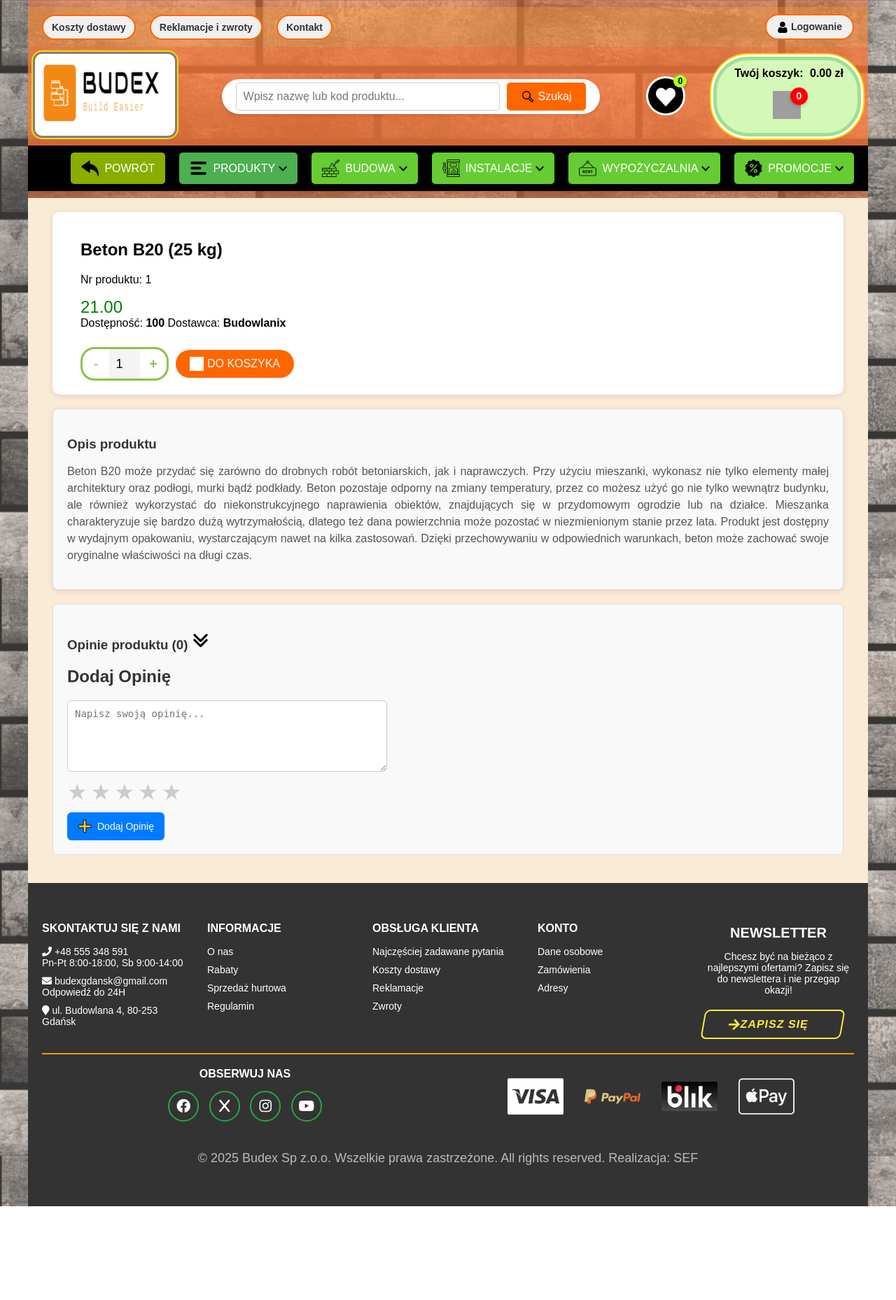
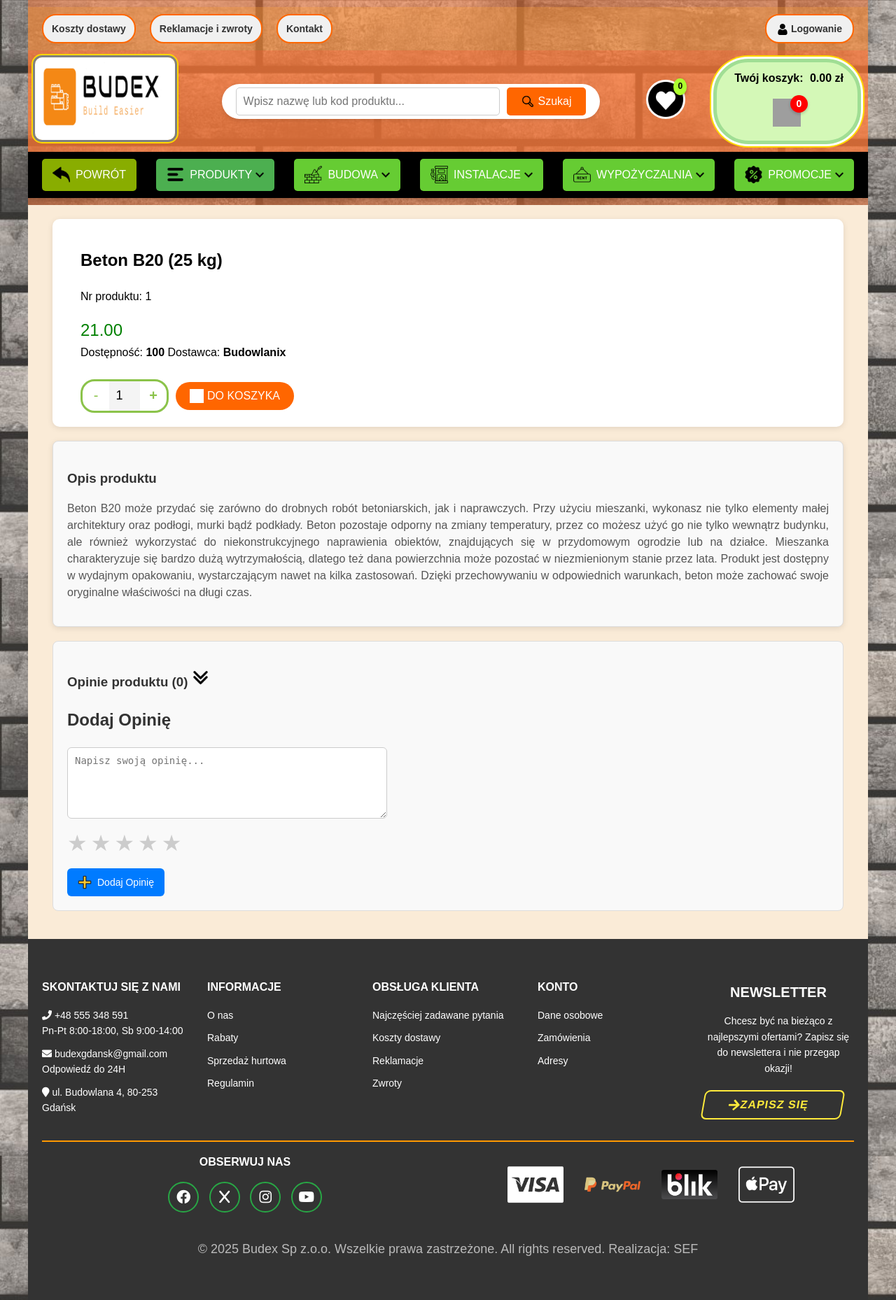
Before and after one commit to Szymon-Stefanski/Building_Rental_Store_Website, a PHP site: page /projekt_byt/Store/product.php?id=1 in a window 1280 px wide. Shown: the whole page at 70% size. Before the commit the page ends 1724 px from the top, so only its background shows below. Run offline with PHP 8.4, Linux system fonts and the light colour scheme; data comes from the database, SQL or seed files in the repository; data that the repository does not hold is empty; grey boxes are pictures that could not be loaded.

Commit message:
Update style_product.css

```diff
--- a/projekt_byt/Style/style_product.css
+++ b/projekt_byt/Style/style_product.css
@@ -1,10 +1,11 @@
 /* Podstawowe style */
 body {
-  font-family: Arial, sans-serif;
+  font-family: Arial;
+  line-height: 1.6;
   margin: 0;
   padding: 0;
-  box-sizing: border-box;
-  background-color: #f8f8f8;
+  min-height: 100vh;
+  overflow-x: hidden;
 
 
   background-image: url("../Image/Icon/brickwallpaper.png");
@@ -757,8 +758,12 @@ input[type="radio"]:checked + label:hover ~ label .star {
 /* Styl dla linków w nawigacji */
 .nav-links {
   display: flex;
-  gap: 20px;
+  gap: 10px;
+  flex-wrap: wrap;
   margin-left: auto;
+  justify-content: space-between; /* Równomierne rozmieszczenie linków */
+  width: 100%;
+  flex-grow: 1; /* Zajmowanie całej dostępnej przestrzeni */
 }
 
 /* Styl dla pojedynczych linków */
@@ -1285,3 +1290,21 @@ button:hover {
         margin-left: 10px;
     }
 }
+@media screen and (min-width: 1920px) {
+  body {
+    font-size: 14px;
+    max-width: 1800px;
+    margin: 0 auto;
+    font-weight: bold;
+  }
+
+    .container {
+    width: 100%;
+    padding: 0 40px;
+  }
+
+  .header {
+    font-size: 14px;
+  }
+
+}
```
